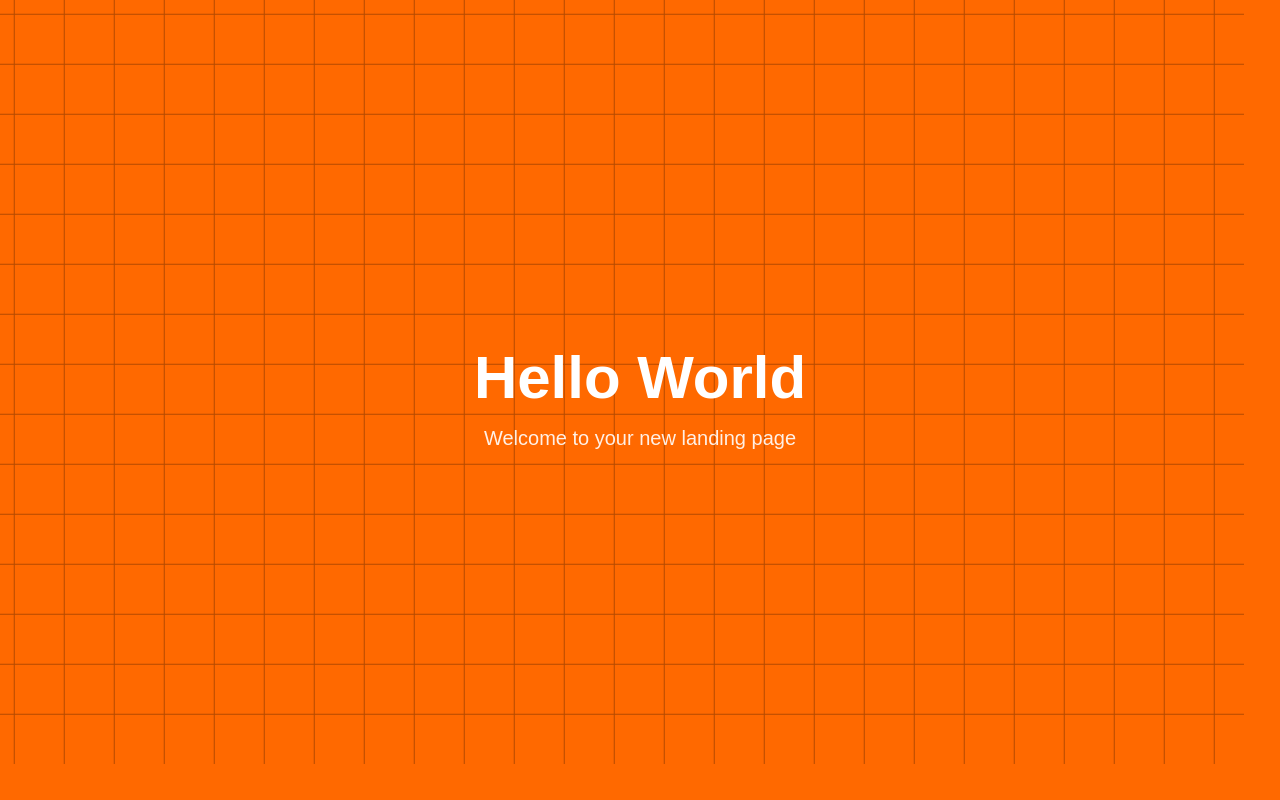
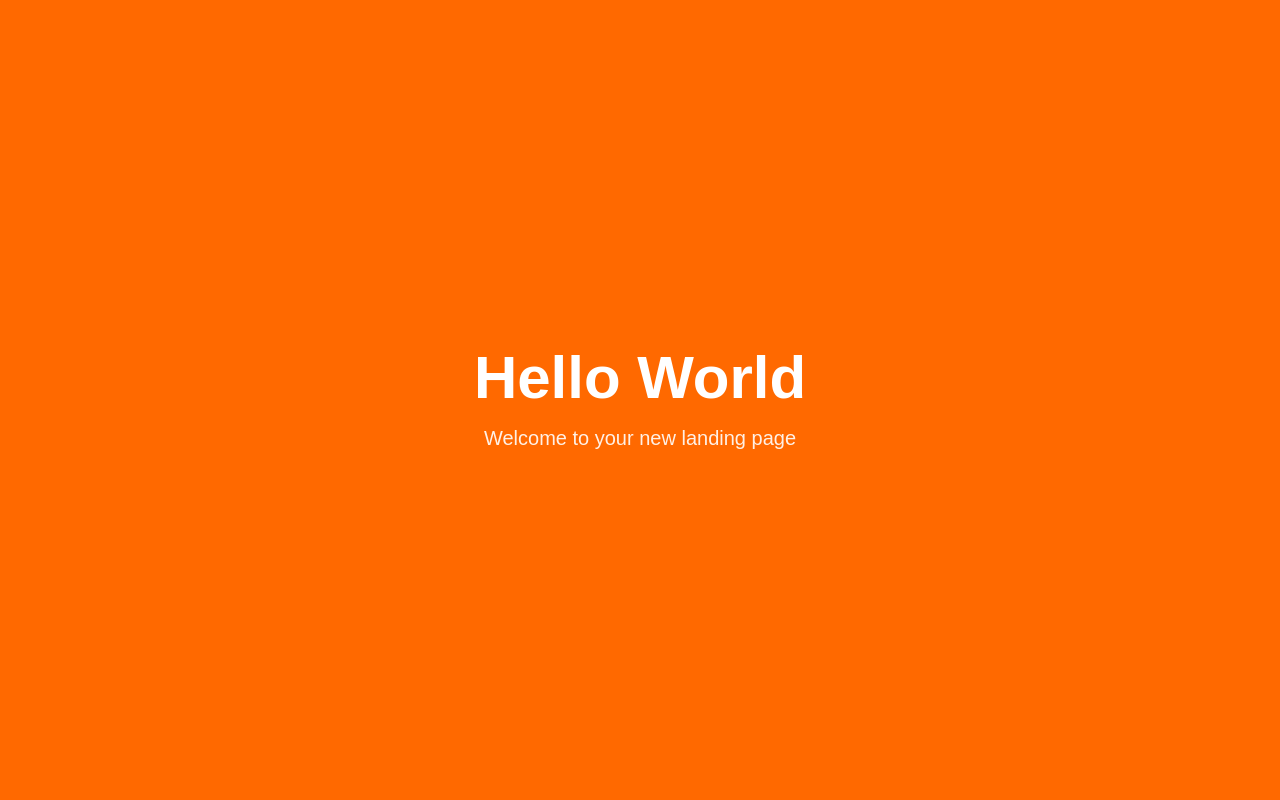
Before and after one commit to ns-test-org/hi, a Next.js app in the folder packages/new-web-app-room/: page / in a window 1280 px wide. Built offline with nearby package versions, Linux system fonts and the light colour scheme.

Commit message:
AI chat session: Updated code and files

```diff
--- a/packages/new-web-app-room/src/app/page.tsx
+++ b/packages/new-web-app-room/src/app/page.tsx
@@ -1,13 +1,7 @@
 export default function Landing() {
   return (
-    <div className="relative flex items-center justify-center min-h-screen bg-orange-500 overflow-hidden">
-      {/* Animated Grid Background */}
-      <div className="absolute inset-0 opacity-30">
-        <div className="absolute inset-0 bg-[linear-gradient(to_right,#000_1px,transparent_1px),linear-gradient(to_bottom,#000_1px,transparent_1px)] bg-[size:50px_50px] animate-[grid_20s_linear_infinite]"></div>
-      </div>
-
-      {/* Content */}
-      <div className="relative z-10 text-center">
+    <div className="flex items-center justify-center min-h-screen bg-orange-500">
+      <div className="text-center">
         <h1 className="text-6xl font-bold text-white mb-4">
           Hello World
         </h1>
```
